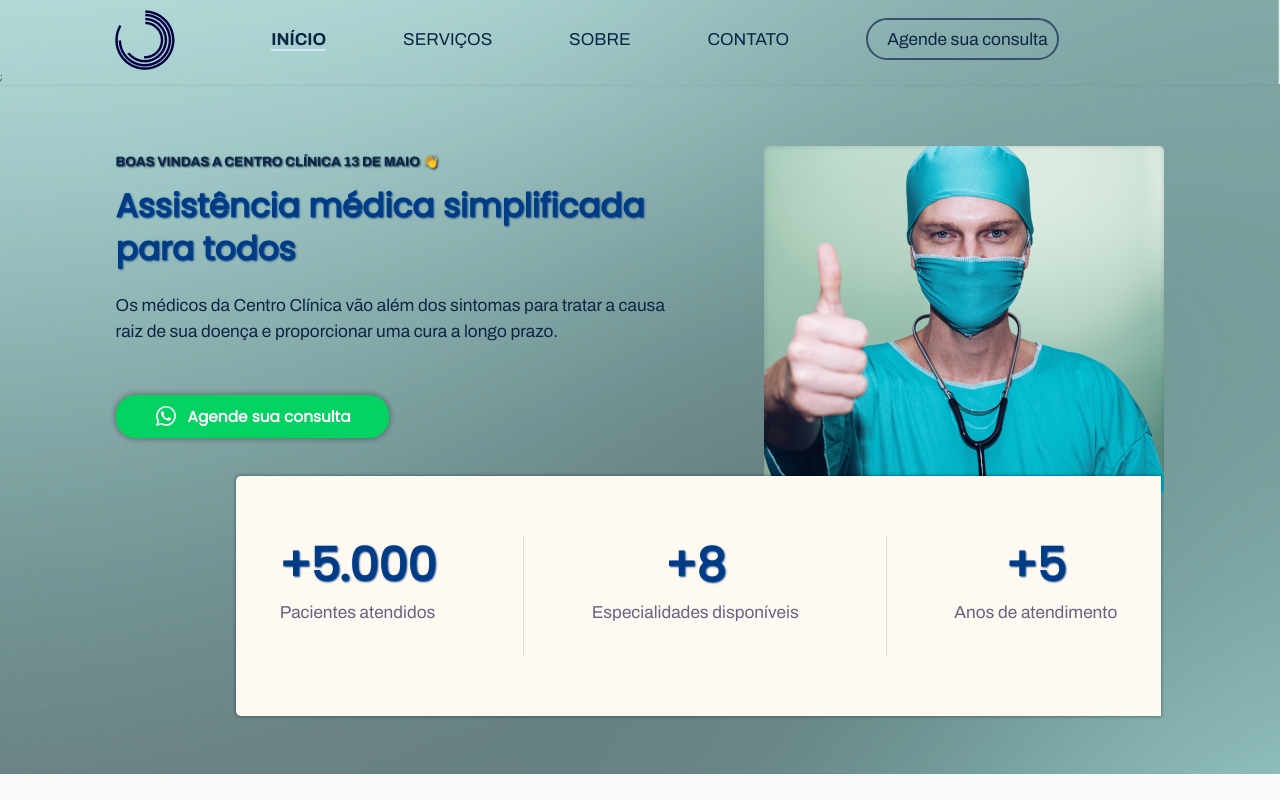
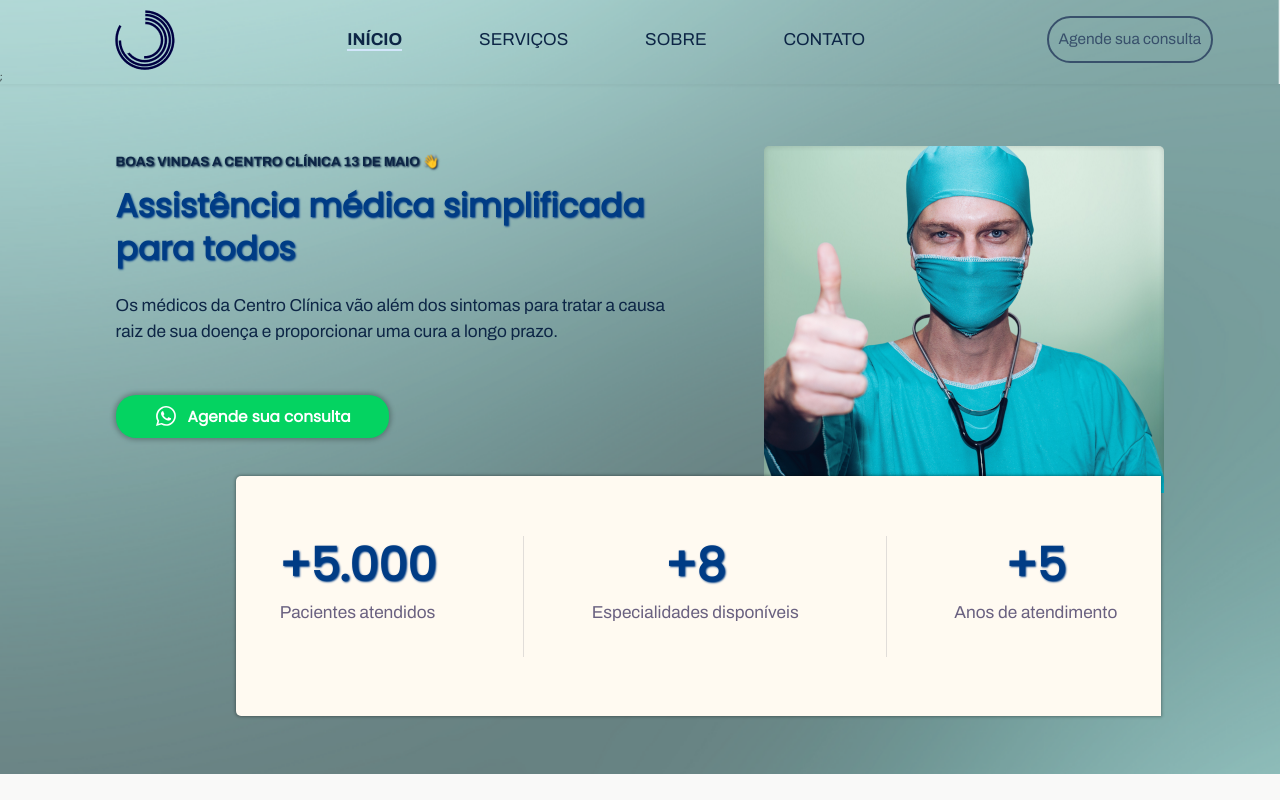
Before and after one commit to Freirelf/CentroClinicaOP, a React (Create React App) app: page / in a window 1280 px wide. Shown: the top 800 px of the page. Built offline with nearby package versions, Linux system fonts and the light colour scheme.

Commit message:
last commit

```diff
--- a/src/components/MenuExpanded/index.tsx
+++ b/src/components/MenuExpanded/index.tsx
@@ -67,10 +67,9 @@ const MenuExpanded: React.FC = () => {
             <li className={activeSection === 'contact' ? 'active' : ''}>
               <a href="#contact">Contato</a>
             </li>
-            <li >
-              <a className="buttonNavContact" href="https://wa.me/5585985771554?text=Ol%C3%A1%2C+gostaria+de+marcar+uma+consulta++">Agende sua consulta</a>
-            </li>
+
           </ul>
+          <a className="buttonNavContact" href="https://wa.me/5585985771554?text=Ol%C3%A1%2C+gostaria+de+marcar+uma+consulta++">Agende sua consulta</a>
         </nav>
       )};
 
--- a/src/components/MenuExpanded/styles.css
+++ b/src/components/MenuExpanded/styles.css
@@ -14,7 +14,7 @@
   align-items: center;
   justify-content: center;
   gap: 8rem;
-  margin-right: 23rem;
+  margin-right: 3rem;
 
   margin-bottom: initial;
 }
@@ -30,17 +30,22 @@
   transition: color 0.2s ease-in;
 }
 
-.navigationWeb ul li a.buttonNavContact{
-  text-transform: initial;
+.navigationWeb a.buttonNavContact{
+  text-decoration: none;
+  font-family: 'Archivo', sans-serif;
+  font-size: 1.6rem;
   border: 2px solid var(--color-primary-lighter);
   padding: 1rem;
   border-radius: 5rem;
-  padding-left: 2rem;
+  margin-right: 7rem;
+
+  color: var(--color-primary-lighter);
+
 
 }
 
-.navigationWeb ul li a.buttonNavContact:hover{
-  color: var(-color-primary-lighter);
+.navigationWeb a.buttonNavContact:hover{
+  color: var(--color-title-in-primary);
   border: 2px solid #d6e8ffed;
 
 
```
